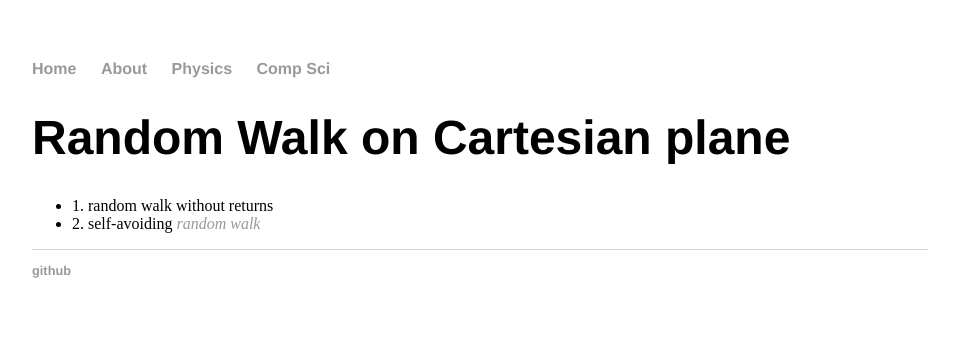
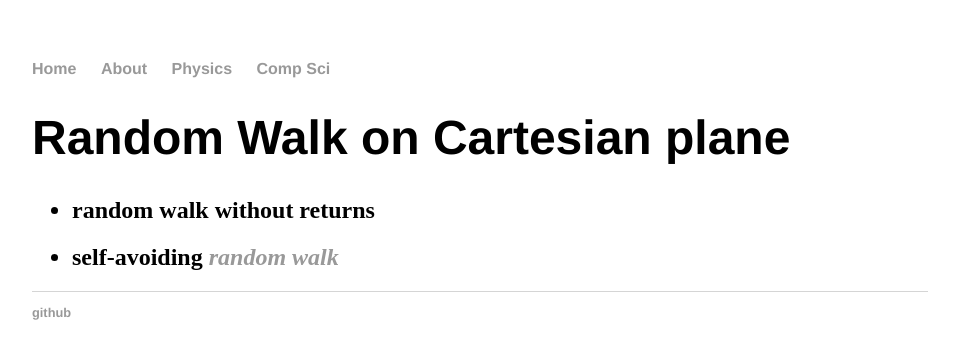
Before and after one commit to ormadf/ormadf.github.io, a Jekyll site: the page built from index.html, in a window 1280 px wide. Shown: the top 359 px of the page, without its empty margins (160-1119 px from the left). Built offline with Jekyll 4.4.1, drawn with Linux system fonts in a browser that asks for light colours.

Commit message:
Update index.html

```diff
--- a/index.html
+++ b/index.html
@@ -5,7 +5,7 @@ title: Physics and Technology
 <div class="blurb">
   <h1> Random Walk on Cartesian plane  </h1>
   <ul>
-    <li>1. random walk without returns</li>
-    <li>2. self-avoiding  <a href="https://randwalk.herokuapp.com" > <em> random walk </em> </a></li>
-  </li>
+    <h2><li> random walk without returns</li></h2>
+    <h2><li> self-avoiding  <a href="https://randwalk.herokuapp.com" > <em> random walk </em> </a></li></h2>
+  </ul>
 </div> <!-- /.blurb -->
```
